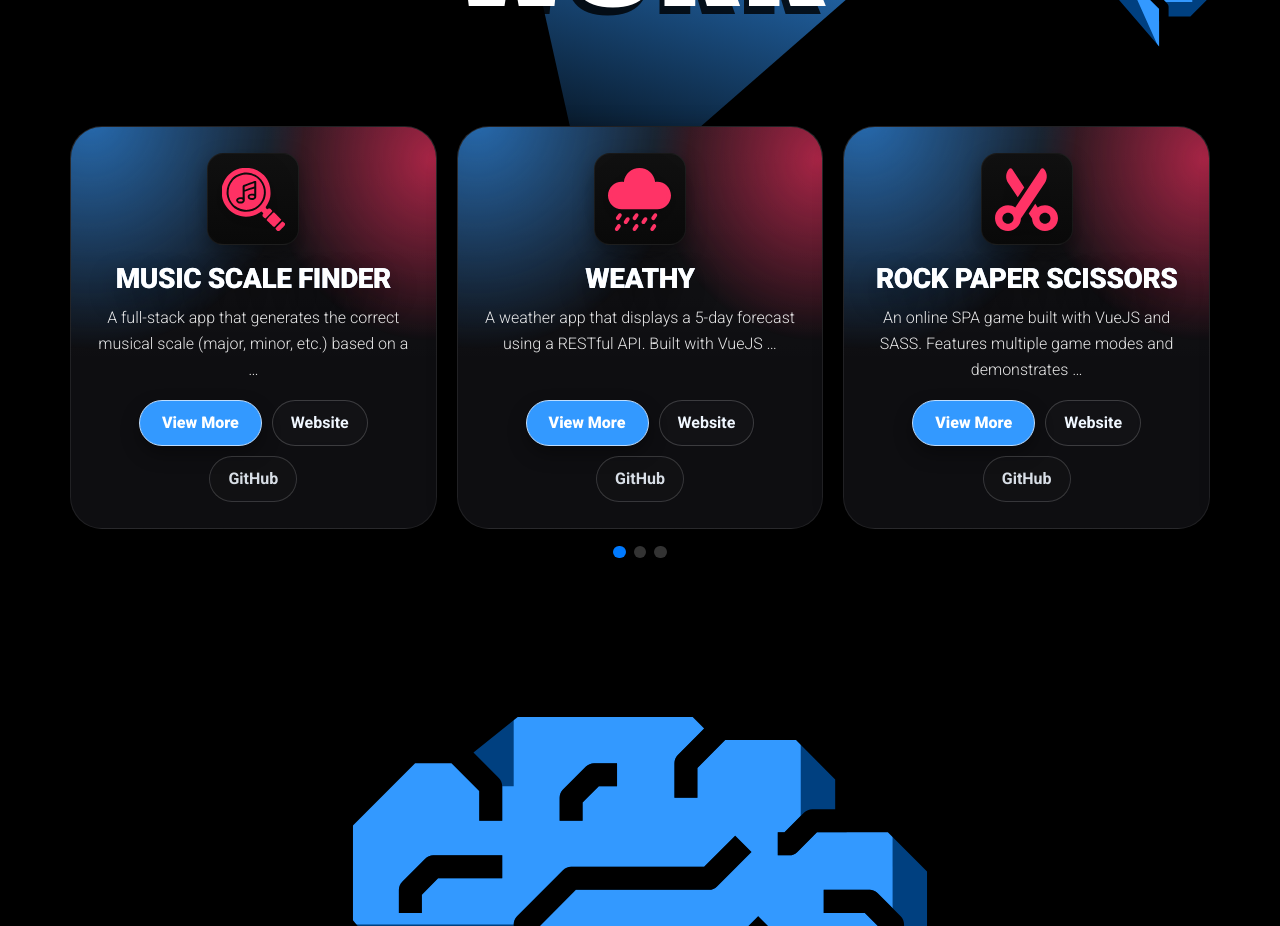
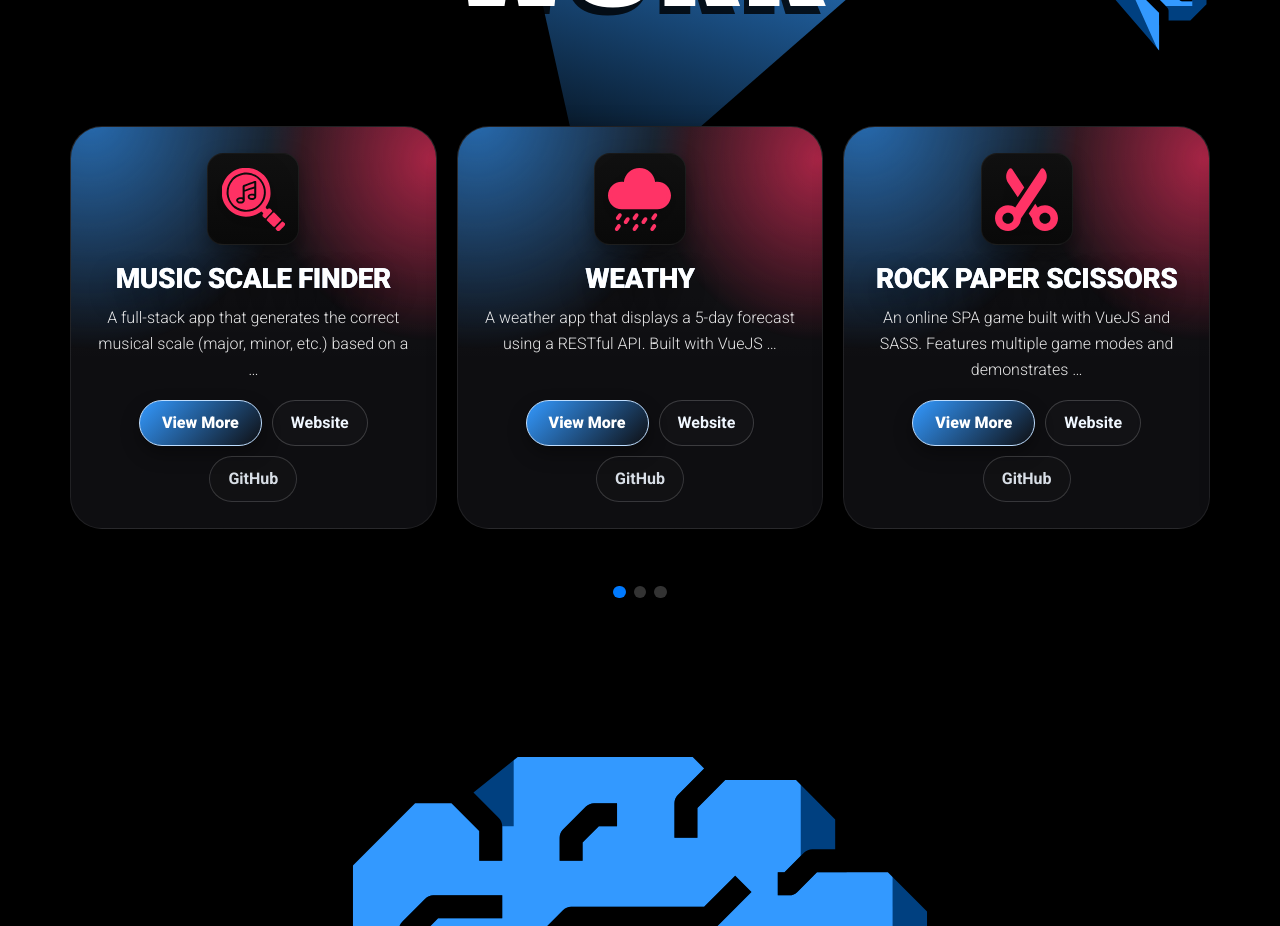
Before and after one commit to dwhite02/portfolio-v-1.2, a Vue app: page /#home in a window 1280 px wide. Shown: the part 2680-3606 px from the top of the page. Built offline with nearby package versions, Linux system fonts and the light colour scheme; a web font is replaced by a local one.

Commit message:
add minor style adjustments

```diff
--- a/src/components/CtaCard.vue
+++ b/src/components/CtaCard.vue
@@ -181,7 +181,7 @@ const emit = defineEmits<{
 }
 
 .t-card__view-all-btn {
-    --accent2: var(--accent);
+    --accent2: #0e0e11;
 
     background: linear-gradient(135deg, var(--accent), var(--accent2));
     color: #fff;
@@ -190,7 +190,7 @@ const emit = defineEmits<{
     border-radius: 999px;
     padding: 10px 22px;
     cursor: pointer;
-    transition: transform 120ms ease, box-shadow 120ms ease;
+    transition: transform 120ms ease, box-shadow 120ms ease, background .85s ease;
     box-shadow: 0 8px 18px rgba(0, 0, 0, 0.35);
 }
 
@@ -211,13 +211,17 @@ const emit = defineEmits<{
     color: color-mix(in oklab, white 92%, var(--accent) 8%);
     background: rgba(255, 255, 255, 0.02);
     backdrop-filter: blur(2px);
-    transition: transform 120ms ease;
+    transition: transform 120ms ease, background .35s ease;
 }
 
 .t-card__link:hover,
 .t-card__link:focus-visible {
     transform: translateY(-1px);
 }
+.t-card__link:hover,
+.t-card__view-all-btn:hover {
+    background: $secondary;
+}
 
 .t-card__link--ghost {
     opacity: 0.9;
--- a/src/views/HomePage.vue
+++ b/src/views/HomePage.vue
@@ -334,7 +334,7 @@
 
 .t-decals .d {
     bottom: 14%;
-    right: 44%;
+    right: 52%;
     animation-duration: 3.1s;
 }
 
--- a/src/views/Work.vue
+++ b/src/views/Work.vue
@@ -206,6 +206,7 @@ document.addEventListener("DOMContentLoaded", () => {
     padding-bottom: 20px;
 
     @include breakpoint(md) {
+        padding-bottom: 60px;
         max-width: 50%;
     }
 }
```
